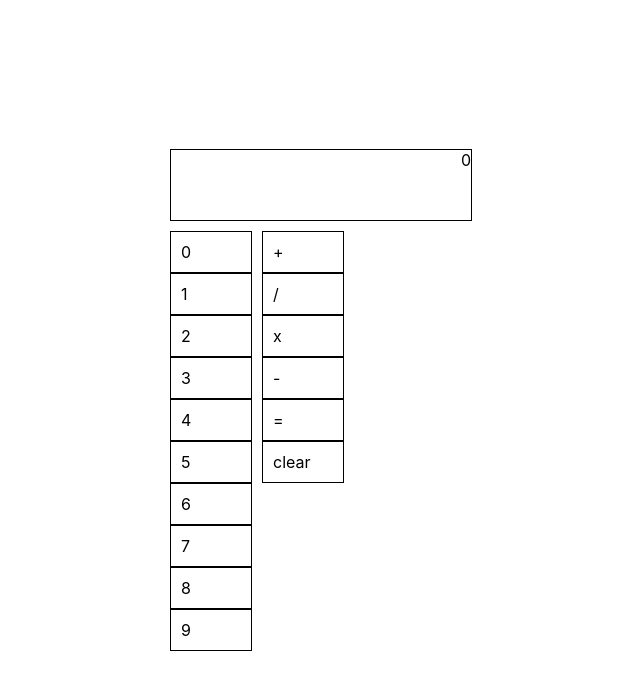
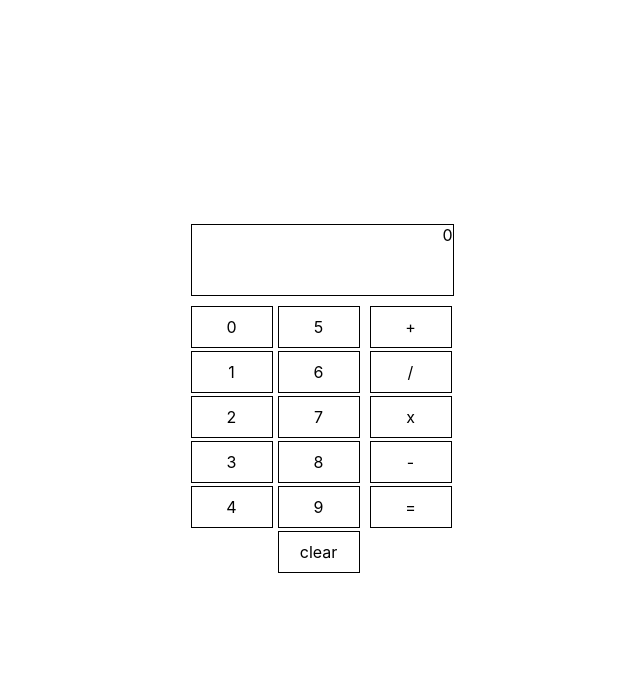
Before and after one commit to prof-tejera/homework-4-pgmartin11, a React (Create React App) app: page / in a window 1280 px wide. Shown: the top 690 px of the page, without its empty margins (319-959 px from the left). Built offline with nearby package versions, Linux system fonts and the light colour scheme.

Commit message:
adjusted layout and added styles for alignment

```diff
--- a/src/components/Calculator.js
+++ b/src/components/Calculator.js
@@ -94,11 +94,14 @@ const Calculator = () => {
           <Number value={2} onClick={handleNumberClick} />
           <Number value={3} onClick={handleNumberClick} />
           <Number value={4} onClick={handleNumberClick} />
+        </div>
+        <div style={{ marginLeft: 5 }}>
           <Number value={5} onClick={handleNumberClick} />
           <Number value={6} onClick={handleNumberClick} />
           <Number value={7} onClick={handleNumberClick} />
           <Number value={8} onClick={handleNumberClick} />
           <Number value={9} onClick={handleNumberClick} />
+          <Operation value="clear" onClick={handleOperationClick} />
         </div>
         <div style={{ paddingLeft: 10 }}>
           <Operation value="+" onClick={handleOperationClick} />
@@ -106,7 +109,6 @@ const Calculator = () => {
           <Operation value="x" onClick={handleOperationClick} />
           <Operation value="-" onClick={handleOperationClick} />
           <Operation value="=" onClick={handleOperationClick} />
-          <Operation value="clear" onClick={handleOperationClick} />
         </div>
       </div>
     </div>
--- a/src/components/Number.js
+++ b/src/components/Number.js
@@ -5,6 +5,8 @@ const Number = ({ value, onClick }) => {
         padding: 10,
         border: "1px solid black",
         width: 60,
+        marginBottom: 3,
+        textAlign: "center"
       }}
       onClick={() => onClick(value)}
     >
--- a/src/components/Operation.js
+++ b/src/components/Operation.js
@@ -5,6 +5,8 @@ const Operation = ({ value, onClick }) => {
         padding: 10,
         border: "1px solid black",
         width: 60,
+        marginBottom: 3,
+        textAlign: "center"
       }}
       onClick={() => onClick(value)}
     >
--- a/src/components/Screen.js
+++ b/src/components/Screen.js
@@ -3,7 +3,7 @@ const Screen = ({ value }) => {
     <div
       style={{
         border: "1px solid black",
-        width: 300,
+        width: '100%',
         height: 70,
         textAlign: "right",
         marginBottom: 10,
```
